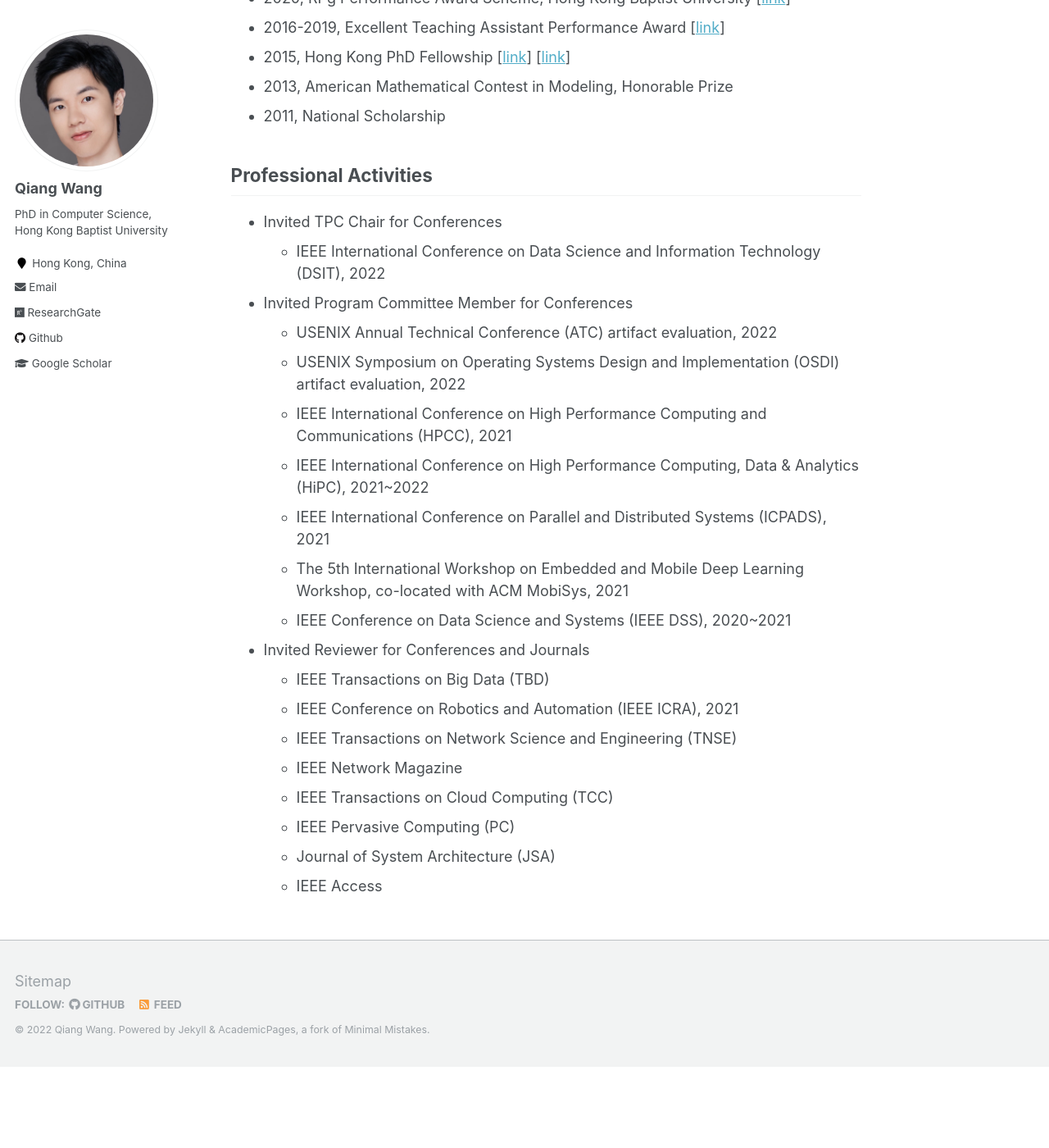
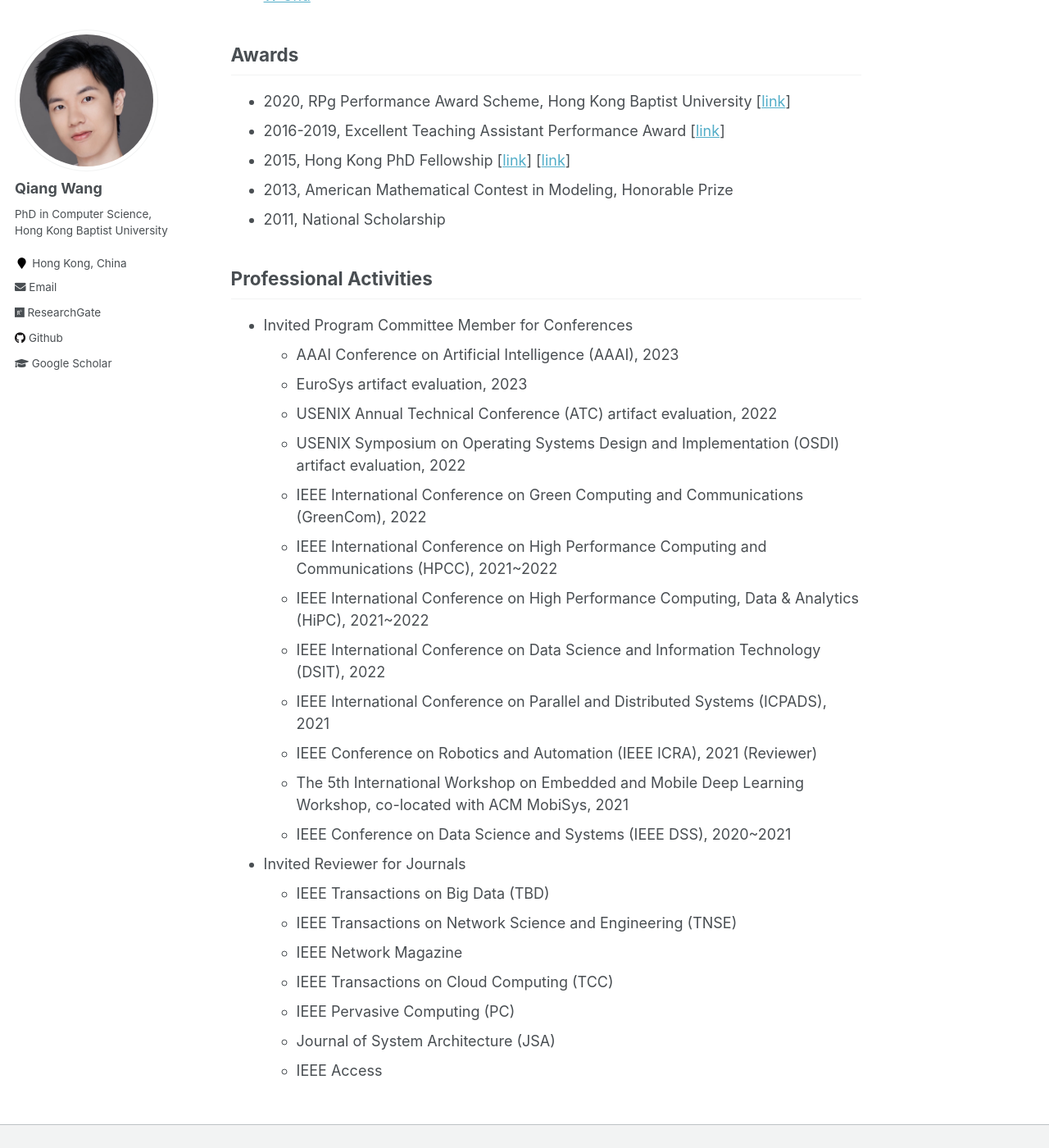
Before and after one commit to blackjack2015/blackjack2015.github.io, a Jekyll site: the page built from _pages/about.md, in a window 1280 px wide and 1400 px high, scrolled down 1980 px. Shown: the whole window at 82% size. Built offline with Jekyll 4.4.1, drawn with Linux system fonts in a browser that asks for light colours; before the commit the page ends 3281 px from its top, so only the background shows below that; some of the changed text lies outside the part shown.

Commit message:
Update about.md

```diff
--- a/_pages/about.md
+++ b/_pages/about.md
@@ -12,6 +12,8 @@ redirect_from:
 Qiang Wang is currently a Assistant Professor at Department of Computer Science and Technology, Harbin Institute of Technology (Shenzhen). Before that, he was a Research Assistant Professor at Department of Computer Science, Hong Kong Baptist University and a Senior Engineer at Tencent (Shenzhen). He received his B.E. degree from South China University of Technology in 2014, and his Ph.D. degree at Department of Computer Science, Hong Kong Baptist University, under supervision of [Prof. X.-W Chu](https://www.comp.hkbu.edu.hk/~chxw/), in 2020. His research interests include General Purpose GPU Computing, Distributed Computing, and Deep Learning Systems. He is a recipient of Hong Kong PhD Fellowship.
 
 ## News
++ \[August 2022\] The paper “SphereDepth: Panorama Depth Estimation from Spherical Domain” has been accepted by 3DV 2022.
++ \[August 2022\] The paper “Scale-Consistent Fusion: from Heterogeneous Local Sampling to Global Immersive Rendering” has been accepted by TIP.
 + \[July 2022\] The paper “EASNet:Searching Elastic and Accurate Network Architecture for Stereo Matching” has been accepted by ECCV 2022.
 + \[May 2022\] The paper “Energy-aware Non-preemptive Task Scheduling with Deadline Constraint in DVFS-enabled Heterogeneous Clusters” has been accepted by IEEE TPDS.
 + \[April 2022\] The paper “Energy-efficient Online Scheduling of Transformer Inference Services on GPU Servers” has been accepted by IEEE Transactions on Green Communications and Networking (TGCN).
@@ -45,19 +47,21 @@ Qiang Wang is currently a Assistant Professor at Department of Computer Science
 + 2011, National Scholarship
 
 ## Professional Activities
-+ Invited TPC Chair for Conferences
-    + IEEE International Conference on Data Science and Information Technology (DSIT), 2022
 + Invited Program Committee Member for Conferences
+    + AAAI Conference on Artificial Intelligence (AAAI), 2023
+    + EuroSys artifact evaluation, 2023
     + USENIX Annual Technical Conference (ATC) artifact evaluation, 2022
     + USENIX Symposium on Operating Systems Design and Implementation (OSDI) artifact evaluation, 2022
-    + IEEE International Conference on High Performance Computing and Communications (HPCC), 2021
+    + IEEE International Conference on Green Computing and Communications (GreenCom), 2022
+    + IEEE International Conference on High Performance Computing and Communications (HPCC), 2021~2022
     + IEEE International Conference on High Performance Computing, Data & Analytics (HiPC), 2021~2022
+    + IEEE International Conference on Data Science and Information Technology (DSIT), 2022
     + IEEE International Conference on Parallel and Distributed Systems (ICPADS), 2021
+    + IEEE Conference on Robotics and Automation (IEEE ICRA), 2021 (Reviewer)
     + The 5th International Workshop on Embedded and Mobile Deep Learning Workshop, co-located with ACM MobiSys, 2021
     + IEEE Conference on Data Science and Systems (IEEE DSS), 2020~2021
-+ Invited Reviewer for Conferences and Journals
++ Invited Reviewer for Journals
     + IEEE Transactions on Big Data (TBD)
-    + IEEE Conference on Robotics and Automation (IEEE ICRA), 2021
     + IEEE Transactions on Network Science and Engineering (TNSE)
     + IEEE Network Magazine
     + IEEE Transactions on Cloud Computing (TCC)
```
